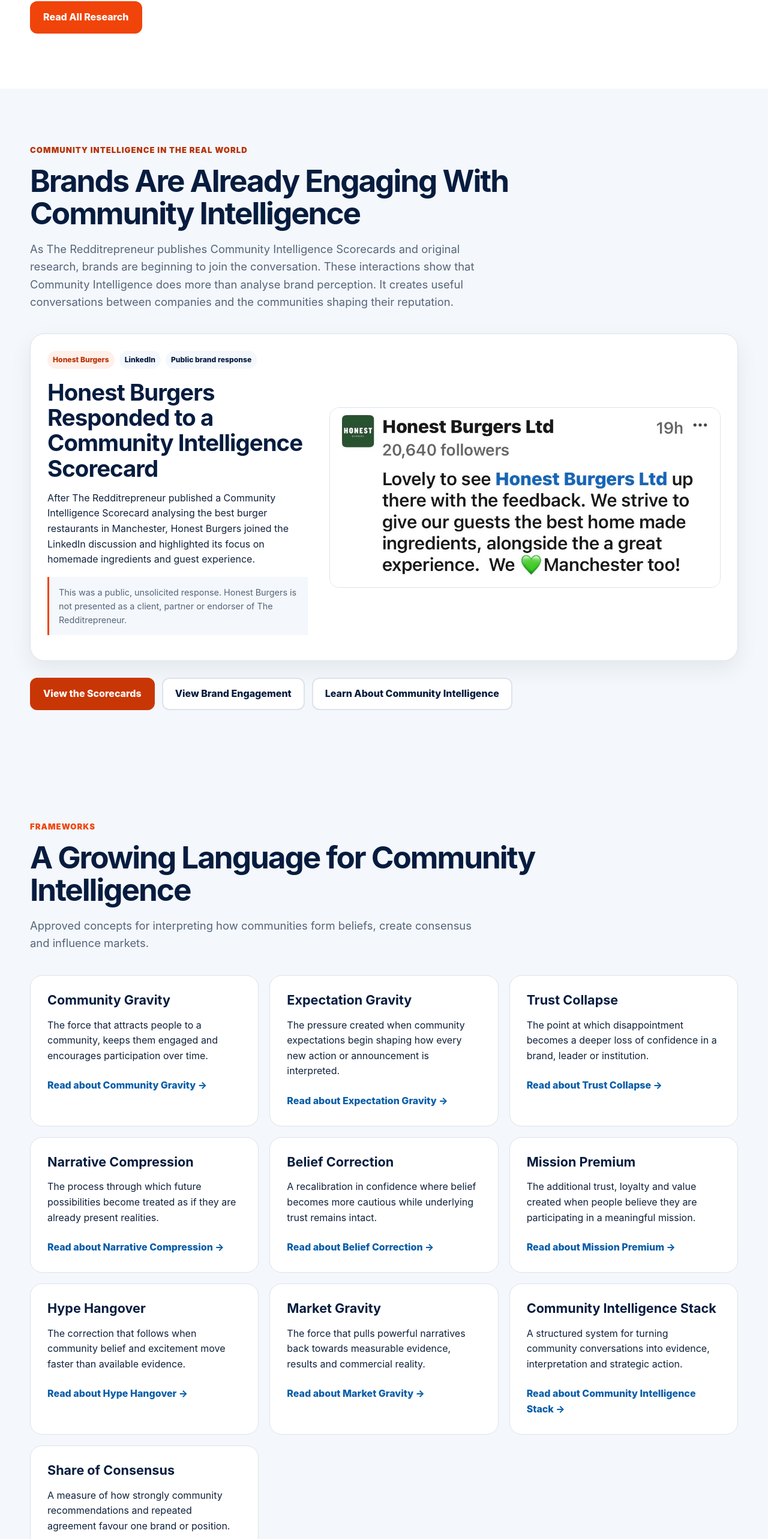
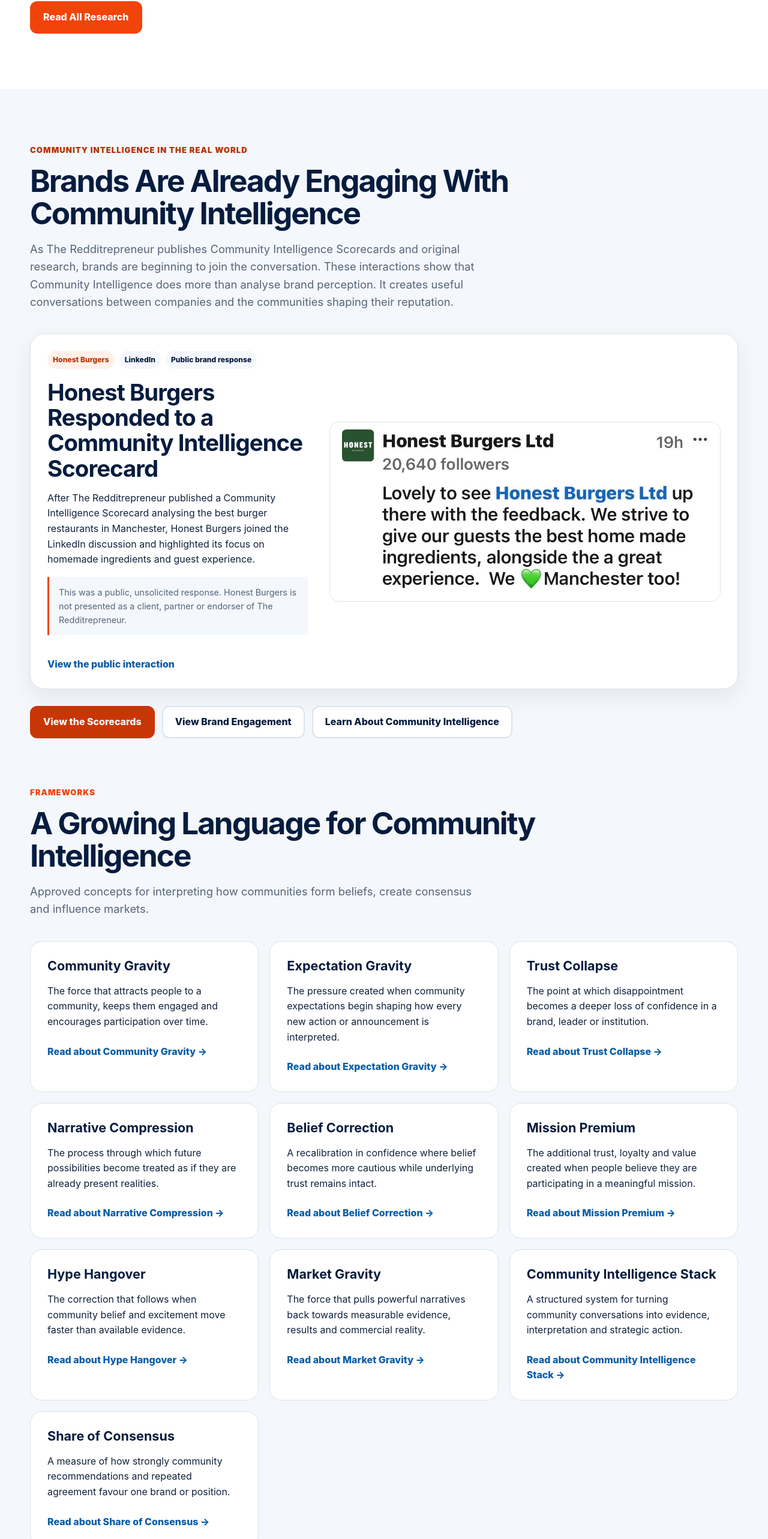
Before and after one commit to theredditrepreneur/website, a Next.js app: page / in a window 1280 px wide. Shown: the part 5053-7619 px from the top of the page at 60% size. Built offline with nearby package versions, Linux system fonts and the light colour scheme; no server answers.

Commit message:
Tighten proof section spacing

```diff
--- a/app/engagement.css
+++ b/app/engagement.css
@@ -14,5 +14,7 @@
 .engagement-final .eyebrow{color:#ff6b35}
 .engagement-cta.button:not(.secondary){background:#c93606;border-color:#c93606}
 .engagement-cta.button:not(.secondary):hover{background:#a92d04;border-color:#a92d04}
+.brand-engagement-home{padding-bottom:40px}
+.brand-engagement-home+.section{padding-top:40px}
 @media(max-width:980px){.brand-engagement-card{grid-template-columns:1fr}}
-@media(max-width:650px){.methodology-grid{grid-template-columns:1fr}.brand-engagement-card{padding:18px;gap:22px}.brand-engagement-copy h3{font-size:1.7rem}.engagement-meta{gap:6px}}
+@media(max-width:650px){.brand-engagement-home{padding-bottom:28px}.brand-engagement-home+.section{padding-top:28px}.methodology-grid{grid-template-columns:1fr}.brand-engagement-card{padding:18px;gap:22px}.brand-engagement-copy h3{font-size:1.7rem}.engagement-meta{gap:6px}}
--- a/lib/brand-engagements.ts
+++ b/lib/brand-engagements.ts
@@ -29,6 +29,7 @@
     interactionType: "Public brand response",
     screenshot: "/proof/honest-burgers-community-intelligence-engagement.jpg",
     screenshotAlt: "Honest Burgers LinkedIn comment responding positively to The Redditrepreneur's Community Intelligence Scorecard about burger restaurants in Manchester",
+    publicInteractionUrl: "https://lnkd.in/p/e-NyMpmH",
     disclosure: "This was a public, unsolicited response. Honest Burgers is not presented as a client, partner or endorser of The Redditrepreneur.",
     featured: true,
     published: true,
```
